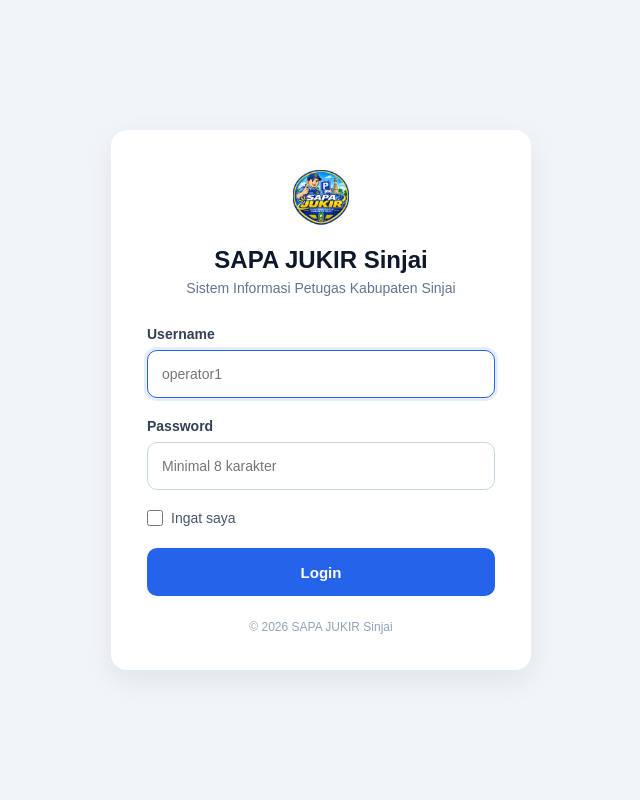
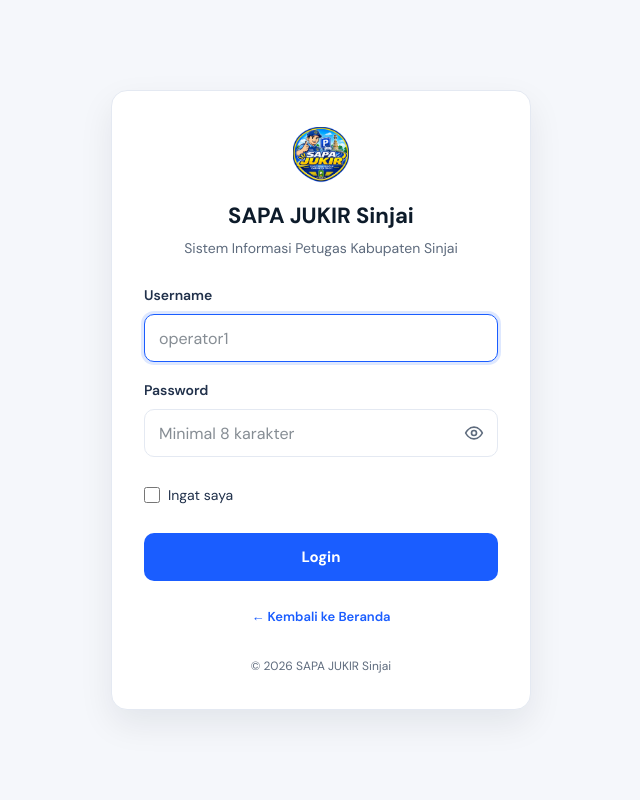
Before and after one commit to kalamangna/sapa-jukir, a Laravel app: page /login in a window 1280 px wide. Shown: the whole page, without its empty margins (319-959 px from the left). Run offline with Laravel 12, Linux system fonts and the light colour scheme; style sheets or scripts are compiled from the project's sources.

Commit message:
Perbaikan: Selaraskan tema, tombol tampilkan sandi, dan pesan galat halaman login

```diff
--- a/resources/views/auth/login.blade.php
+++ b/resources/views/auth/login.blade.php
@@ -1,33 +1,22 @@
 <!DOCTYPE html>
 <html lang="id">
-
 <head>
-
     <meta charset="UTF-8">
-
-    <meta
-        name="viewport"
-        content="width=device-width, initial-scale=1.0"
-    >
-
+    <meta name="viewport" content="width=device-width, initial-scale=1.0">
     <x-seo title="Login | SAPA JUKIR Sinjai" :noindex="true" />
-
+    <link rel="preconnect" href="https://fonts.googleapis.com">
+    <link rel="preconnect" href="https://fonts.gstatic.com" crossorigin>
+    <link href="https://fonts.googleapis.com/css2?family=DM+Sans:wght@400;500;600;700;800&display=swap" rel="stylesheet">
+    @vite(['resources/css/app.css', 'resources/js/app.js'])
     <style>
-
-        * {
-            box-sizing: border-box;
-            margin: 0;
-            padding: 0;
-        }
-
-        body {
+        .login-page {
             min-height: 100vh;
             display: flex;
             align-items: center;
             justify-content: center;
-            font-family: Arial, Helvetica, sans-serif;
-            background: #f1f5f9;
             padding: 20px;
+            background: var(--public-bg);
+            color: var(--public-ink);
         }
 
         .login-wrapper {
@@ -36,92 +25,111 @@
         }
 
         .login-card {
-            background: #ffffff;
+            background: var(--public-panel);
+            border: 1px solid var(--public-line);
             border-radius: 16px;
-            padding: 36px;
-            box-shadow:
-                0 10px 30px rgba(15, 23, 42, 0.08);
+            padding: 34px 32px;
+            box-shadow: 0 14px 34px rgba(15, 23, 42, 0.08);
         }
 
         .brand {
             text-align: center;
-            margin-bottom: 30px;
+            margin-bottom: 26px;
         }
 
         .brand-icon {
-            width: 64px;
-            height: 64px;
-            margin: 0 auto 16px;
-
+            width: 60px;
+            height: 60px;
+            margin: 0 auto 14px;
             display: flex;
             align-items: center;
             justify-content: center;
-
-            border-radius: 16px;
-
-            color: #ffffff;
-
-            font-size: 26px;
-            font-weight: 700;
         }
 
         .brand-icon img {
-            width: 100%;
-            height: 100%;
+            width: 56px;
+            height: 56px;
             object-fit: contain;
         }
 
         .brand h1 {
-            font-size: 24px;
+            font-size: 22px;
             font-weight: 700;
-            color: #0f172a;
+            color: var(--public-ink);
             margin-bottom: 6px;
         }
 
         .brand p {
-            color: #64748b;
+            color: var(--public-muted);
             font-size: 14px;
         }
 
         .form-group {
-            margin-bottom: 20px;
+            margin-bottom: 18px;
         }
 
         .form-group label {
             display: block;
             margin-bottom: 8px;
-
             font-size: 14px;
             font-weight: 600;
-
-            color: #334155;
+            color: var(--public-ink-soft);
         }
 
         .form-control {
             width: 100%;
             height: 48px;
-
             padding: 0 14px;
-
-            border: 1px solid #cbd5e1;
+            border: 1px solid var(--public-line);
             border-radius: 10px;
-
-            font-size: 14px;
-
+            background: var(--public-panel);
+            color: var(--public-ink);
+            font: inherit;
+            font-size: 16px;
             outline: none;
-
-            transition: 0.2s;
+            transition: border-color 0.2s, box-shadow 0.2s;
         }
 
         .form-control:focus {
-            border-color: #2563eb;
-
-            box-shadow:
-                0 0 0 3px rgba(37, 99, 235, 0.12);
+            border-color: var(--blue);
+            box-shadow: 0 0 0 3px rgba(26, 93, 255, 0.14);
         }
 
         .form-control.is-invalid {
             border-color: #dc2626;
+        }
+
+        .password-field {
+            position: relative;
+        }
+
+        .password-field .form-control {
+            padding-right: 48px;
+        }
+
+        .password-toggle {
+            position: absolute;
+            top: 50%;
+            right: 4px;
+            transform: translateY(-50%);
+            width: 40px;
+            height: 40px;
+            display: inline-grid;
+            place-items: center;
+            border: 0;
+            border-radius: 8px;
+            background: transparent;
+            color: var(--public-muted);
+            cursor: pointer;
+        }
+
+        .password-toggle:hover {
+            color: var(--public-ink);
+        }
+
+        .password-toggle:focus-visible {
+            outline: 2px solid var(--blue);
+            outline-offset: 1px;
         }
 
         .field-error {
@@ -132,14 +140,14 @@
         }
 
         .remember {
-            display: flex;
+            display: inline-flex;
             align-items: center;
             gap: 8px;
-
-            margin-bottom: 22px;
-
+            min-height: 40px;
+            margin-bottom: 18px;
             font-size: 14px;
-            color: #475569;
+            color: var(--public-ink-soft);
+            cursor: pointer;
         }
 
         .remember input {
@@ -150,23 +158,19 @@
         .btn-login {
             width: 100%;
             height: 48px;
-
             border: none;
             border-radius: 10px;
-
-            background: #2563eb;
+            background: var(--blue);
             color: #ffffff;
-
+            font: inherit;
             font-size: 15px;
-            font-weight: 600;
-
+            font-weight: 700;
             cursor: pointer;
-
-            transition: 0.2s;
+            transition: background 0.2s;
         }
 
         .btn-login:hover {
-            background: #1d4ed8;
+            background: var(--blue-deep);
         }
 
         .btn-login:disabled {
@@ -174,18 +178,38 @@
             cursor: not-allowed;
         }
 
-        .btn-login:focus-visible {
-            outline: 2px solid #2563eb;
+        .btn-login:focus-visible,
+        .back-home-link:focus-visible {
+            outline: 2px solid var(--blue);
             outline-offset: 2px;
         }
 
+        .login-actions-footer {
+            margin-top: 16px;
+            text-align: center;
+        }
+
+        .back-home-link {
+            display: inline-flex;
+            align-items: center;
+            justify-content: center;
+            min-height: 40px;
+            padding: 0 10px;
+            border-radius: 8px;
+            color: var(--blue);
+            font-size: 13px;
+            font-weight: 600;
+            text-decoration: none;
+        }
+
+        .back-home-link:hover {
+            text-decoration: underline;
+        }
+
         .alert {
-            margin-bottom: 20px;
-
+            margin-bottom: 18px;
             padding: 12px 14px;
-
             border-radius: 10px;
-
             font-size: 13px;
         }
 
@@ -202,93 +226,54 @@
         }
 
         .footer {
-            margin-top: 24px;
-
+            margin-top: 20px;
             text-align: center;
-
-            color: #94a3b8;
+            color: var(--public-muted);
             font-size: 12px;
         }
 
         @media (max-width: 480px) {
-
             .login-card {
-                padding: 28px 22px;
+                padding: 26px 20px;
             }
-
         }
-
     </style>
-
 </head>
-
-<body>
+<body class="public-site login-page">
 
 <div class="login-wrapper">
-
     <div class="login-card">
-
-        {{-- BRAND --}}
-
         <div class="brand">
-
             <div class="brand-icon">
-                <img src="{{ asset('images/logo-sapa-jukir.png') }}" alt="Logo SAPA JUKIR" style="width: 56px; height: 56px; object-fit: contain;">
+                <img src="{{ asset('images/logo-sapa-jukir.png') }}" alt="Logo SAPA JUKIR">
+            </div>
+            <h1>SAPA JUKIR Sinjai</h1>
+            <p>Sistem Informasi Petugas Kabupaten Sinjai</p>
         </div>
 
-            <h1>
-                SAPA JUKIR Sinjai
-            </h1>
-
-            <p>
-                Sistem Informasi Petugas Kabupaten Sinjai
-            </p>
-
-        </div>
-
-
-        {{-- SUCCESS MESSAGE --}}
-
         @if(session('success'))
-
             <div class="alert alert-success">
                 {{ session('success') }}
             </div>
-
         @endif
 
-
-        {{-- ERROR MESSAGE --}}
-
-        @if($errors->any())
-
+        @php
+            $generalError = collect($errors->getMessages())
+                ->except(['username', 'password'])
+                ->flatten()
+                ->first();
+        @endphp
+        @if($generalError)
             <div class="alert alert-error">
-
-                {{ $errors->first() }}
-
+                {{ $generalError }}
             </div>
-
         @endif
 
-
-        {{-- LOGIN FORM --}}
-
-        <form
-            method="POST"
-            action="{{ route('login.process') }}"
-        >
-
+        <form method="POST" action="{{ route('login.process') }}">
             @csrf
 
-
-            {{-- USERNAME --}}
-
             <div class="form-group">
-
-                <label for="username">
-                    Username
-                </label>
-
+                <label for="username">Username</label>
                 <input
                     type="text"
                     id="username"
@@ -302,22 +287,14 @@
                     required
                     autofocus
                 >
-
                 @error('username')
                     <span class="field-error">{{ $message }}</span>
                 @enderror
-
             </div>
 
-
-            {{-- PASSWORD --}}
-
             <div class="form-group">
-
-                <label for="password">
-                    Password
-                </label>
-
+                <label for="password">Password</label>
+                <div class="password-field">
                     <input
                         type="password"
                         id="password"
@@ -329,56 +306,55 @@
                         @error('password') aria-invalid="true" @enderror
                         required
                     >
-
+                    <button
+                        type="button"
+                        class="password-toggle"
+                        aria-label="Tampilkan kata sandi"
+                        aria-pressed="false"
+                        data-password-toggle
+                    >
+                        <svg width="20" height="20" viewBox="0 0 24 24" fill="none" stroke="currentColor" stroke-width="2" aria-hidden="true">
+                            <path d="M2 12s3.5-7 10-7 10 7 10 7-3.5 7-10 7-10-7-10-7Z"/>
+                            <circle cx="12" cy="12" r="3"/>
+                        </svg>
+                    </button>
+                </div>
                 @error('password')
                     <span class="field-error">{{ $message }}</span>
                 @enderror
-
             </div>
 
-
-            {{-- REMEMBER --}}
-
             <label class="remember">
-
-                <input
-                    type="checkbox"
-                    name="remember"
-                    value="1"
-                >
-
-                <span>
-                    Ingat saya
-                </span>
-
+                <input type="checkbox" name="remember" value="1">
+                <span>Ingat saya</span>
             </label>
 
-
-            {{-- BUTTON --}}
-
-            <button
-                type="submit"
-                class="btn-login"
-            >
-                Login
-            </button>
-
+            <button type="submit" class="btn-login">Login</button>
         </form>
 
+        <div class="login-actions-footer">
+            <a class="back-home-link" href="{{ route('home') }}">&larr; Kembali ke Beranda</a>
+        </div>
 
         <div class="footer">
-
-            © {{ date('Y') }} SAPA JUKIR Sinjai
-
+            &copy; {{ date('Y') }} SAPA JUKIR Sinjai
         </div>
-
     </div>
-
 </div>
 
 <script>
     const loginForm = document.querySelector('form[action="{{ route('login.process') }}"]');
     const loginButton = loginForm?.querySelector('.btn-login');
+    const passwordInput = document.getElementById('password');
+    const passwordToggle = document.querySelector('[data-password-toggle]');
+
+    passwordToggle?.addEventListener('click', () => {
+        if (!passwordInput) return;
+        const isHidden = passwordInput.type === 'password';
+        passwordInput.type = isHidden ? 'text' : 'password';
+        passwordToggle.setAttribute('aria-pressed', isHidden ? 'true' : 'false');
+        passwordToggle.setAttribute('aria-label', isHidden ? 'Sembunyikan kata sandi' : 'Tampilkan kata sandi');
+    });
 
     loginForm?.addEventListener('submit', () => {
         if (!loginButton) return;
@@ -388,5 +364,4 @@
 </script>
 
 </body>
-
 </html>
```
Also changed, not shown: CHANGELOG.md. Lines whose indentation alone changed are shown as unchanged.
